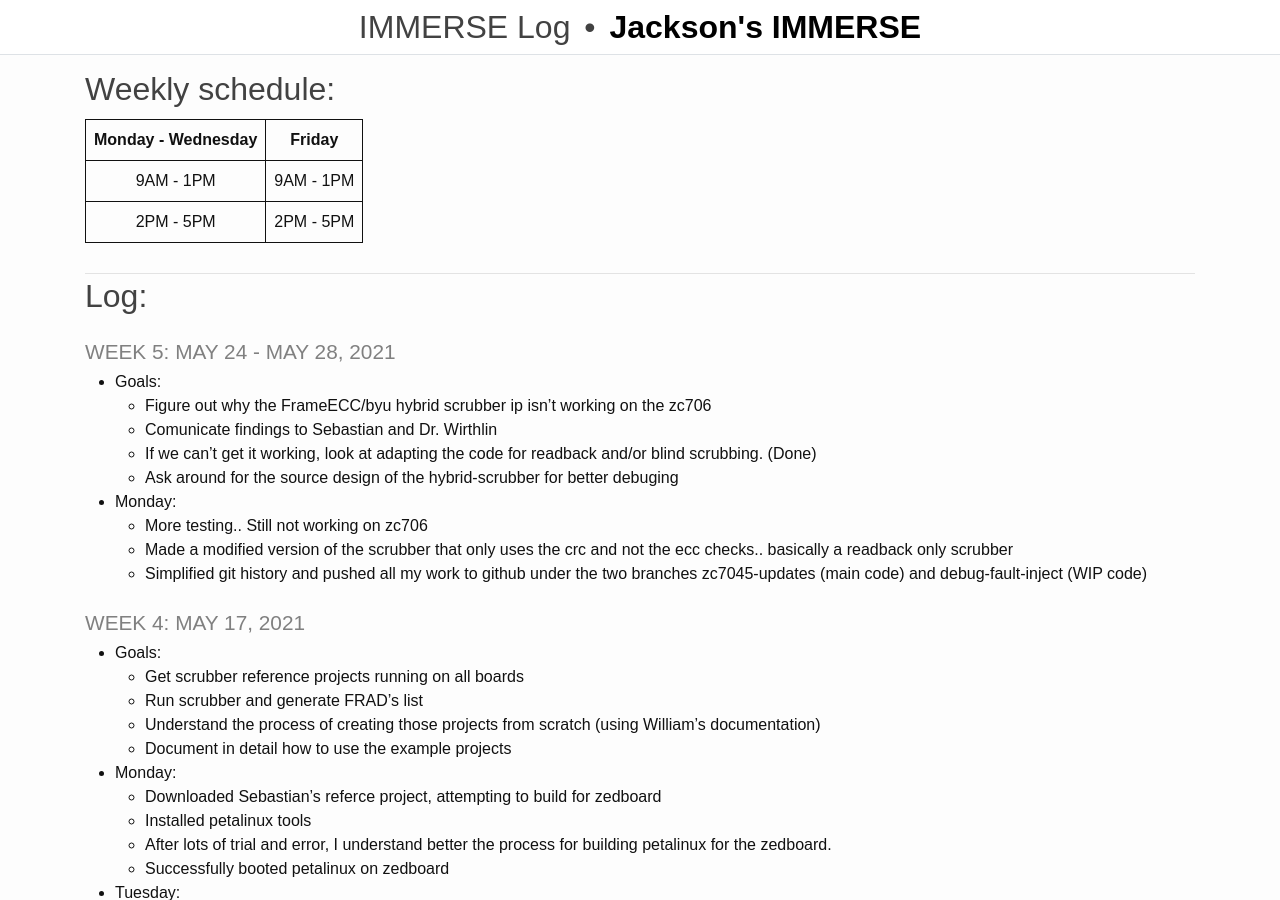
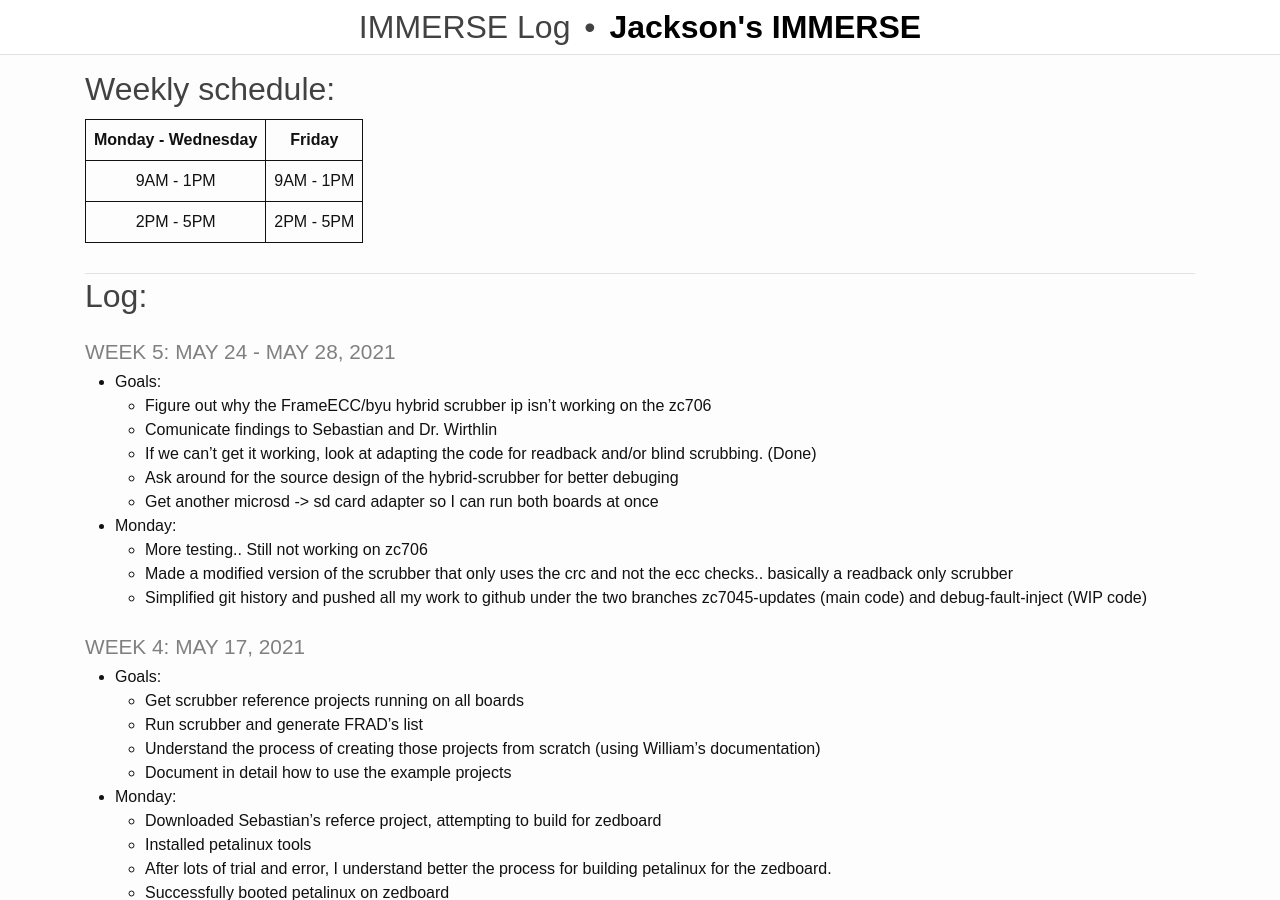
Before and after one commit to rjsmith1999/IMMERSE, a Jekyll site: the page built from _pages/log.md, in a window 1280 px wide and 900 px high. Built offline with Jekyll 4.4.1, drawn with Linux system fonts in a browser that asks for light colours.

Commit message:
Update Log

```diff
--- a/_pages/log.md
+++ b/_pages/log.md
@@ -20,6 +20,7 @@ title: IMMERSE Log
   - Comunicate findings to Sebastian and Dr. Wirthlin
   - If we can't get it working, look at adapting the code for readback and/or blind scrubbing. (Done)
   - Ask around for the source design of the hybrid-scrubber for better debuging
+  - Get another microsd -> sd card adapter so I can run both boards at once
 
 * **Monday**:
   - More testing.. Still not working on zc706
```
